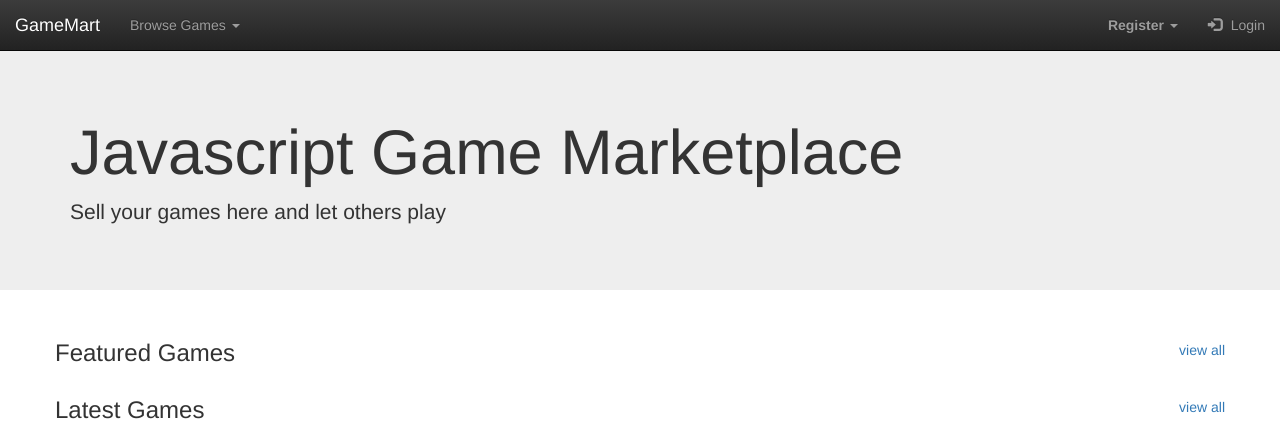
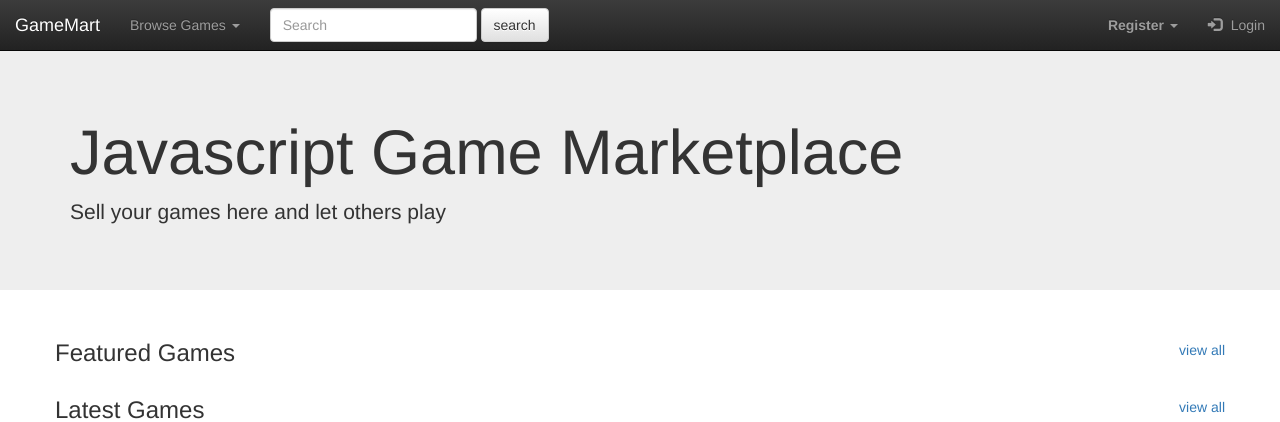
Before and after one commit to emkamal/websoftwaredevaalto, a Django app: page / in a window 1280 px wide. Shown: the top 422 px of the page. Run offline with Django 3.2, Linux system fonts and the light colour scheme; grey boxes labelled with a size stand in for pictures from a placeholder-image service; data that the repository does not hold is empty; some libraries are stand-ins or nearby versions.

Commit message:
put search bar on navbar

```diff
--- a/gamemart/gameapp/templates/nav.html
+++ b/gamemart/gameapp/templates/nav.html
@@ -103,6 +103,12 @@
 
 
       </ul>
+      <form action="{{BASE_URL}}/search" method="get" class="navbar-form navbar-left">
+        <div class="form-group">
+          <input type="text" name="keywords" class="form-control" placeholder="Search">
+        </div>
+        <button type="submit" class="btn btn-default">search</button>
+      </form>
       <ul class="nav navbar-nav navbar-right">
         <!--
         <li><a href="{{BASE_URL}}/registration"><span class="glyphicon glyphicon-user"></span> Sign Up</a></li>
```
